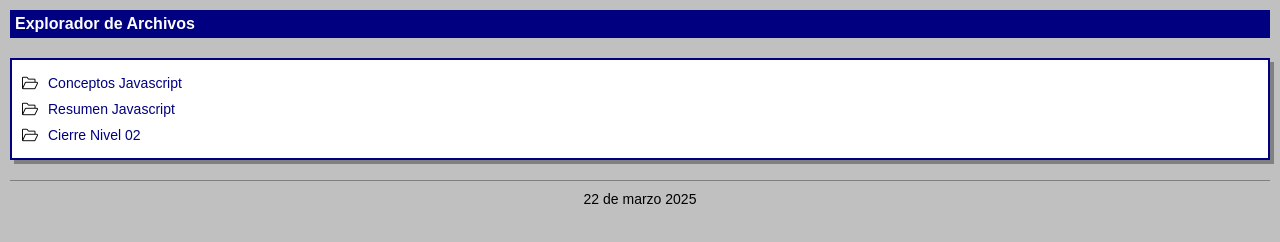
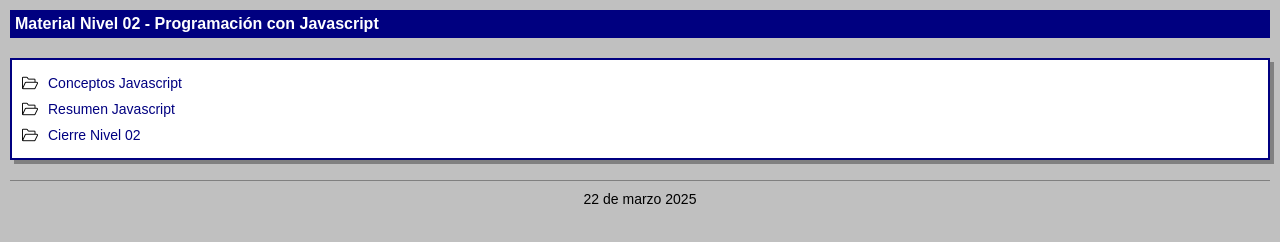
Before and after one commit to lucianoariel33/recursos, a plain HTML site: page index.html in a window 1280 px wide. Drawn offline with Linux system fonts and the light colour scheme.

Commit message:
Update index.html

```diff
--- a/index.html
+++ b/index.html
@@ -75,7 +75,7 @@
     </style>
 </head>
 <body>
-    <h1>Explorador de Archivos</h1>
+    <h1>Material Nivel 02 - Programación con Javascript</h1>
     <div class="window">
         <ul>
             <li><img src="./img/folder.png" alt="file" class="icon"> <a href="./index-conceptos-basicosJs.html">Conceptos Javascript</a></li>
```
